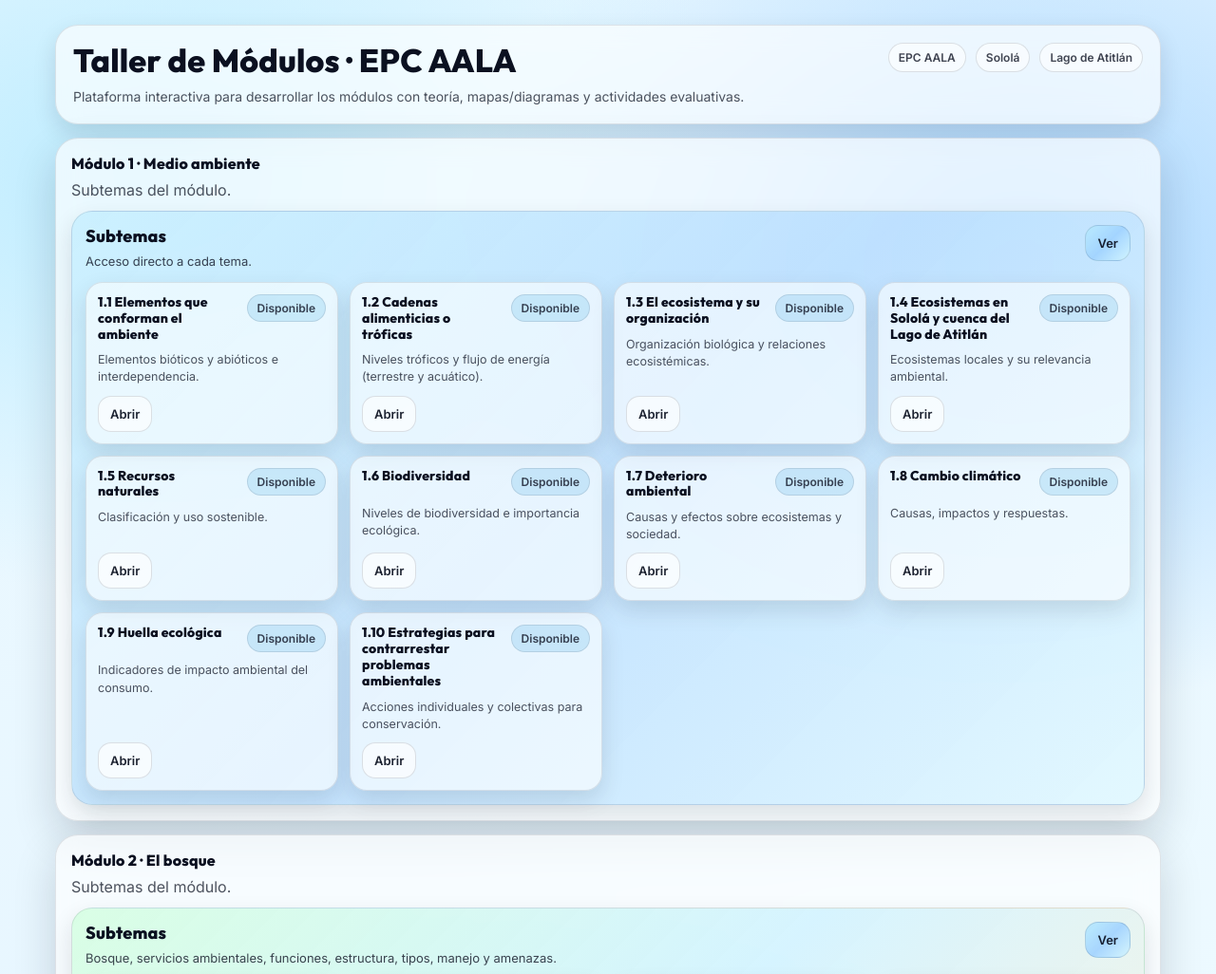
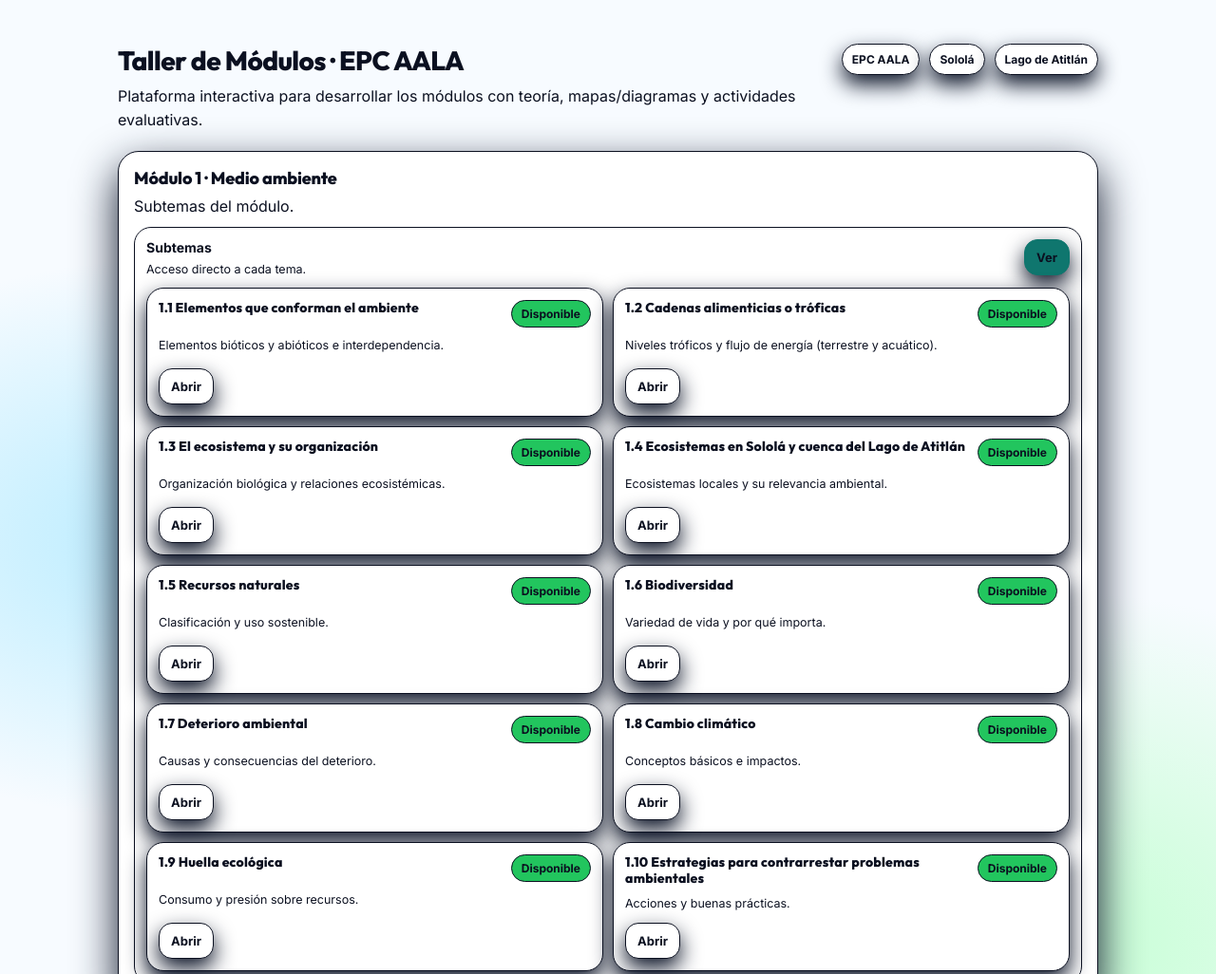
Before and after one commit to geograficaaala/Taller-de-modulos-EPC-AALA, a plain HTML site: page index.html in a window 1280 px wide. Shown: the top 1026 px of the page at 95% size. Drawn offline with Linux system fonts and the light colour scheme; no server answers.

Commit message:
Add files via upload

```diff
--- a/index.html
+++ b/index.html
@@ -2,118 +2,103 @@
 <html lang="es">
 <head>
   <meta charset="utf-8" />
-  <meta name="viewport" content="width=device-width,initial-scale=1" />
+  <meta name="viewport" content="width=device-width, initial-scale=1" />
   <title>Taller de Módulos · EPC AALA</title>
 
   <link rel="preconnect" href="https://fonts.googleapis.com">
   <link rel="preconnect" href="https://fonts.gstatic.com" crossorigin>
-  <link href="https://fonts.googleapis.com/css2?family=Outfit:wght@600;700;800&family=Inter:wght@400;500;600&display=swap" rel="stylesheet">
+  <link href="https://fonts.googleapis.com/css2?family=Outfit:wght@400;600;700;800&family=Inter:wght@400;600;700&display=swap" rel="stylesheet">
 
   <style>
     :root{
-      --ink:#0b1020;
-      --muted:rgba(11,16,32,.72);
-      --glass:rgba(255,255,255,.66);
-      --stroke:rgba(11,16,32,.10);
-      --shadow:0 18px 45px rgba(11,16,32,.16);
-      --shadow-soft:0 10px 24px rgba(11,16,32,.12);
-      --radius:24px;
+      --ink: rgba(11,16,32,92);
+      --muted: rgba(11,16,32,70);
+      --card: rgba(255,255,255,72);
+      --stroke: rgba(11,16,32,10);
+      --shadow: 0 18px 45px rgba(15,23,42,10);
+      --shadow-soft: 0 10px 22px rgba(15,23,42,08);
+      --radius: 22px;
 
-      --ok: rgba(45, 160, 220, .18);
-      --warn: rgba(120, 190, 255, .18);
+      --ok: rgba(34,197,94,14);
+      --warn: rgba(245,158,11,15);
+      --accent: rgba(15,118,110,12);
+
+      --bgA: rgba(180,235,255,55);
+      --bgB: rgba(195,255,210,35);
+      --bgC: rgba(225,215,255,35);
     }
+
     *{ box-sizing:border-box; }
-
     body{
       margin:0;
-      color:var(--ink);
-      font-family: Inter, system-ui, -apple-system, Segoe UI, Roboto, Arial, sans-serif;
-
+      font-family: Inter, ui-sans-serif, system-ui, -apple-system, Segoe UI, Roboto, Helvetica, Arial;
+      color: var(--ink);
       background:
-        radial-gradient(1100px 760px at 12% 12%, rgba(185, 235, 255, .92), transparent 58%),
-        radial-gradient(980px 760px at 84% 18%, rgba(160, 210, 255, .90), transparent 62%),
-        radial-gradient(1200px 920px at 48% 96%, rgba(210, 245, 255, .88), transparent 58%),
-        linear-gradient(135deg, #ecf9ff 0%, #e7f6ff 45%, #effbff 100%);
-
-      min-height:100vh;
+        radial-gradient(900px 500px at 18% 20%, var(--bgA), transparent 60%),
+        radial-gradient(900px 600px at 85% 35%, var(--bgB), transparent 62%),
+        radial-gradient(850px 650px at 35% 95%, var(--bgC), transparent 60%),
+        #f7fbff;
     }
 
-    .wrap{ max-width: 1200px; margin: 0 auto; padding: 26px 18px 64px; }
+    .wrap{ max-width: 1100px; margin: 0 auto; padding: 28px 16px 40px; }
 
     header{
+      display:flex;
+      align-items:flex-start;
+      justify-content:space-between;
+      gap: 14px;
+      padding: 18px 18px 10px;
+    }
+
+    .title{
+      margin: 0 0 8px;
+      font-family: Outfit, Inter, system-ui;
+      font-weight: 800;
+      letter-spacing: -0.02em;
+      font-size: 28px;
+    }
+
+    .subtitle{ margin:0; color: var(--muted); line-height:1.55; max-width: 72ch; }
+
+    .pillRow{ display:flex; gap:10px; flex-wrap:wrap; justify-content:flex-end; }
+    .pill{
       border: 1px solid var(--stroke);
-      background: var(--glass);
+      background: rgba(255,255,255,55);
+      border-radius: 999px;
+      padding: 8px 10px;
+      font-weight: 700;
+      font-size: 12px;
+      color: rgba(11,16,32,72);
+      box-shadow: var(--shadow-soft);
+    }
+
+    main.stack{ display:grid; gap: 14px; padding: 10px 18px 0; }
+
+    .card{
+      border: 1px solid var(--stroke);
+      background: var(--card);
       border-radius: var(--radius);
-      box-shadow: var(--shadow-soft);
-      backdrop-filter: blur(12px);
-      padding: 18px;
-      display:flex;
-      justify-content:space-between;
-      align-items:flex-start;
-      gap: 12px;
-      flex-wrap:wrap;
+      box-shadow: var(--shadow);
+      padding: 16px;
+      overflow:hidden;
     }
-    .title{
+
+    h2{
       margin:0;
       font-family: Outfit, Inter, system-ui;
       font-weight: 800;
-      font-size: clamp(22px, 2.7vw, 34px);
-      line-height: 1.12;
-      letter-spacing:.2px;
-    }
-    .subtitle{
-      margin: 8px 0 0;
-      color: var(--muted);
-      font-size: 14px;
-      line-height: 1.5;
-      max-width: 90ch;
+      font-size: 18px;
+      letter-spacing: -.01em;
     }
 
-    .pillRow{ display:flex; gap:10px; flex-wrap:wrap; align-items:center; }
-    .pill{
-      display:inline-flex;
-      align-items:center;
-      gap:8px;
-      padding: 7px 10px;
-      border-radius: 999px;
-      border: 1px solid rgba(11,16,32,.12);
-      background: rgba(255,255,255,.58);
-      font-weight: 800;
-      font-size: 12px;
-      color: rgba(11,16,32,.78);
-      white-space: nowrap;
-    }
-
-    .stack{ margin-top: 14px; display:grid; gap: 14px; }
-
-    .card{
-      border:1px solid var(--stroke);
-      background: var(--glass);
-      border-radius: var(--radius);
-      box-shadow: var(--shadow);
-      backdrop-filter: blur(12px);
-      padding: 16px;
-    }
-    .card h2{
-      margin:0;
-      font-family: Outfit, Inter, system-ui;
-      font-weight: 800;
-      font-size: 16px;
-      letter-spacing:.2px;
-    }
     .muted{ color: var(--muted); }
 
     .moduleHero{
       margin-top: 12px;
-      border-radius: 22px;
-      border: 1px solid rgba(11,16,32,.10);
-      background: linear-gradient(135deg,
-        rgba(185,235,255,.62),
-        rgba(160,210,255,.58),
-        rgba(210,245,255,.56)
-      );
-      padding: 14px;
-      box-shadow: var(--shadow-soft);
+      border-radius: 18px;
+      border: 1px solid rgba(11,16,32,10);
+      background: linear-gradient(135deg, rgba(255,255,255,75), rgba(255,255,255,35));
+      padding: 12px;
     }
 
     .moduleTop{
@@ -122,63 +107,45 @@
       justify-content:space-between;
       gap: 12px;
       flex-wrap:wrap;
+      margin-bottom: 10px;
     }
-    .moduleName{
-      margin:0;
-      font-family: Outfit, Inter, system-ui;
-      font-weight: 800;
-      font-size: 18px;
-      letter-spacing:.2px;
-    }
-    .moduleMeta{
-      margin: 6px 0 0;
-      color: rgba(11,16,32,.78);
-      font-size: 13px;
-      line-height: 1.45;
-      max-width: 90ch;
-    }
+    .moduleName{ margin:0; font-weight: 900; font-size: 14px; }
+    .moduleMeta{ margin:6px 0 0; color: rgba(11,16,32,72); font-size: 12.5px; line-height: 1.45; max-width: 70ch; }
 
     .btn{
+      border: 1px solid var(--stroke);
+      background: rgba(255,255,255,65);
+      color: rgba(11,16,32,86);
+      padding: 10px 12px;
+      border-radius: 14px;
+      text-decoration:none;
+      font-weight: 800;
+      font-size: 13px;
+      box-shadow: var(--shadow-soft);
+      user-select:none;
       display:inline-flex;
       align-items:center;
-      justify-content:center;
-      padding: 10px 12px;
-      border-radius: 14px;
-      border: 1px solid rgba(11,16,32,.12);
-      background: rgba(255,255,255,.62);
-      color: rgba(11,16,32,.92);
-      font-weight: 800;
-      text-decoration:none;
-      font-size: 13px;
-      transition: transform .08s ease, background .12s ease, border-color .12s ease;
-      cursor:pointer;
-      user-select:none;
-      white-space: nowrap;
+      gap: 8px;
+      transition: transform .08s ease;
     }
-    .btn:hover{ background: rgba(255,255,255,.80); border-color: rgba(11,16,32,.18); }
     .btn:active{ transform: translateY(1px); }
-
     .btn.primary{
-      background: linear-gradient(135deg,
-        rgba(185,235,255,.92),
-        rgba(160,210,255,.90),
-        rgba(210,245,255,.90)
-      );
+      background: var(--accent);
+      border-color: rgba(15,118,110,22);
     }
 
     .subGrid{
-      margin-top: 12px;
       display:grid;
-      grid-template-columns: repeat(4, 1fr);
-      gap: 12px;
+      grid-template-columns: repeat(2, 1fr);
+      gap: 10px;
     }
-    @media (max-width: 1020px){ .subGrid{ grid-template-columns: repeat(2, 1fr); } }
+    @media (max-width: 920px){ .subGrid{ grid-template-columns: repeat(2, 1fr); } }
     @media (max-width: 560px){ .subGrid{ grid-template-columns: 1fr; } }
 
     .subCard{
       border-radius: 18px;
-      border: 1px solid rgba(11,16,32,.10);
-      background: rgba(255,255,255,.58);
+      border: 1px solid rgba(11,16,32,10);
+      background: rgba(255,255,255,58);
       padding: 12px;
       box-shadow: var(--shadow-soft);
       display:flex;
@@ -205,11 +172,11 @@
       align-items:center;
       padding: 6px 10px;
       border-radius: 999px;
-      border: 1px solid rgba(11,16,32,.10);
+      border: 1px solid rgba(11,16,32,10);
       font-weight: 800;
       font-size: 12px;
-      color: rgba(11,16,32,.78);
-      background: rgba(255,255,255,.60);
+      color: rgba(11,16,32,78);
+      background: rgba(255,255,255,60);
       white-space: nowrap;
     }
     .tag.ok{ background: var(--ok); }
@@ -217,7 +184,7 @@
 
     .subDesc{
       margin:0;
-      color: rgba(11,16,32,.72);
+      color: rgba(11,16,32,72);
       font-size: 12.5px;
       line-height: 1.45;
     }
@@ -237,7 +204,7 @@
 
     footer{
       margin-top: 14px;
-      color: rgba(11,16,32,.62);
+      color: rgba(11,16,32,62);
       font-size: 12px;
       line-height: 1.4;
       text-align:center;
@@ -337,7 +304,7 @@
                 <h4 class="subTitle">1.6 Biodiversidad</h4>
                 <span class="tag todo" data-file="1-6.html">Próximamente</span>
               </div>
-              <p class="subDesc">Niveles de biodiversidad e importancia ecológica.</p>
+              <p class="subDesc">Variedad de vida y por qué importa.</p>
               <div class="subActions">
                 <a class="btn" href="1-6.html" aria-disabled="true">Abrir</a>
               </div>
@@ -348,7 +315,7 @@
                 <h4 class="subTitle">1.7 Deterioro ambiental</h4>
                 <span class="tag todo" data-file="1-7.html">Próximamente</span>
               </div>
-              <p class="subDesc">Causas y efectos sobre ecosistemas y sociedad.</p>
+              <p class="subDesc">Causas y consecuencias del deterioro.</p>
               <div class="subActions">
                 <a class="btn" href="1-7.html" aria-disabled="true">Abrir</a>
               </div>
@@ -359,7 +326,7 @@
                 <h4 class="subTitle">1.8 Cambio climático</h4>
                 <span class="tag todo" data-file="1-8.html">Próximamente</span>
               </div>
-              <p class="subDesc">Causas, impactos y respuestas.</p>
+              <p class="subDesc">Conceptos básicos e impactos.</p>
               <div class="subActions">
                 <a class="btn" href="1-8.html" aria-disabled="true">Abrir</a>
               </div>
@@ -370,7 +337,7 @@
                 <h4 class="subTitle">1.9 Huella ecológica</h4>
                 <span class="tag todo" data-file="1-9.html">Próximamente</span>
               </div>
-              <p class="subDesc">Indicadores de impacto ambiental del consumo.</p>
+              <p class="subDesc">Consumo y presión sobre recursos.</p>
               <div class="subActions">
                 <a class="btn" href="1-9.html" aria-disabled="true">Abrir</a>
               </div>
@@ -381,7 +348,7 @@
                 <h4 class="subTitle">1.10 Estrategias para contrarrestar problemas ambientales</h4>
                 <span class="tag todo" data-file="1-10.html">Próximamente</span>
               </div>
-              <p class="subDesc">Acciones individuales y colectivas para conservación.</p>
+              <p class="subDesc">Acciones y buenas prácticas.</p>
               <div class="subActions">
                 <a class="btn" href="1-10.html" aria-disabled="true">Abrir</a>
               </div>
@@ -395,11 +362,11 @@
         <h2>Módulo 2 · El bosque</h2>
         <p class="muted" style="margin:8px 0 0;">Subtemas del módulo.</p>
 
-        <div class="moduleHero" style="background: linear-gradient(135deg, rgba(195,255,210,.58), rgba(180,235,255,.50), rgba(255,235,190,.48));">
+        <div class="moduleHero" style="background: linear-gradient(135deg, rgba(210,255,225,55), rgba(255,255,255,35));">
           <div class="moduleTop">
             <div>
               <h3 class="moduleName">Subtemas</h3>
-              <p class="moduleMeta">Bosque, servicios ambientales, funciones, estructura, tipos, manejo y amenazas.</p>
+              <p class="moduleMeta">Bosque, plantación, reforestación, bienes y servicios ambientales, funciones, estructura, tipos, manejo y amenazas.</p>
             </div>
             <a class="btn primary" href="#subtemas2">Ver</a>
           </div>
@@ -471,12 +438,121 @@
         </div>
       </section>
 
+      <!-- ✅ MÓDULO 3 ACTIVADO -->
+      <section class="card">
+        <h2>Módulo 3 · El agua y las cuencas hidrográficas</h2>
+        <p class="muted" style="margin:8px 0 0;">Subtemas del módulo.</p>
+
+        <div class="moduleHero" style="background: linear-gradient(135deg, rgba(180,235,255,55), rgba(195,255,210,40), rgba(225,215,255,45));">
+          <div class="moduleTop">
+            <div>
+              <h3 class="moduleName">Subtemas</h3>
+              <p class="moduleMeta">Ciclo del agua, fuentes, cuencas hidrográficas, vida acuática, calidad del agua y salud.</p>
+            </div>
+            <a class="btn primary" href="#subtemas3">Ver</a>
+          </div>
+
+          <div class="subGrid" id="subtemas3">
+            <div class="subCard ghost">
+              <div class="subTop">
+                <h4 class="subTitle">3.1 El ciclo del agua</h4>
+                <span class="tag todo" data-file="3-1.html">Próximamente</span>
+              </div>
+              <p class="subDesc">Cómo el agua cambia de estado y se mueve en la naturaleza (ciclo hidrológico).</p>
+              <div class="subActions"><a class="btn" href="3-1.html" aria-disabled="true">Abrir</a></div>
+            </div>
+
+            <div class="subCard ghost">
+              <div class="subTop">
+                <h4 class="subTitle">3.2 Fuentes de agua</h4>
+                <span class="tag todo" data-file="3-2.html">Próximamente</span>
+              </div>
+              <p class="subDesc">Ríos, lagos, aguas subterráneas y otras fuentes.</p>
+              <div class="subActions"><a class="btn" href="3-2.html" aria-disabled="true">Abrir</a></div>
+            </div>
+
+            <div class="subCard ghost">
+              <div class="subTop">
+                <h4 class="subTitle">3.3 Cuencas hidrográficas y manejo integrado de cuencas</h4>
+                <span class="tag todo" data-file="3-3.html">Próximamente</span>
+              </div>
+              <p class="subDesc">Qué es una cuenca y por qué todo está conectado.</p>
+              <div class="subActions"><a class="btn" href="3-3.html" aria-disabled="true">Abrir</a></div>
+            </div>
+
+            <div class="subCard ghost">
+              <div class="subTop">
+                <h4 class="subTitle">3.4 Manejo integrado de cuencas</h4>
+                <span class="tag todo" data-file="3-4.html">Próximamente</span>
+              </div>
+              <p class="subDesc">Acciones coordinadas para cuidar agua, suelo y bosque.</p>
+              <div class="subActions"><a class="btn" href="3-4.html" aria-disabled="true">Abrir</a></div>
+            </div>
+
+            <div class="subCard ghost">
+              <div class="subTop">
+                <h4 class="subTitle">3.5 Cuencas hidrográficas en el departamento de Sololá</h4>
+                <span class="tag todo" data-file="3-5.html">Próximamente</span>
+              </div>
+              <p class="subDesc">Principales cuencas que intervienen en Sololá y su importancia.</p>
+              <div class="subActions"><a class="btn" href="3-5.html" aria-disabled="true">Abrir</a></div>
+            </div>
+
+            <div class="subCard ghost">
+              <div class="subTop">
+                <h4 class="subTitle">3.6 Vida acuática</h4>
+                <span class="tag todo" data-file="3-6.html">Próximamente</span>
+              </div>
+              <p class="subDesc">Biodiversidad en ríos, lagos y humedales.</p>
+              <div class="subActions"><a class="btn" href="3-6.html" aria-disabled="true">Abrir</a></div>
+            </div>
+
+            <div class="subCard ghost">
+              <div class="subTop">
+                <h4 class="subTitle">3.7 Calidad del agua del Lago de Atitlán</h4>
+                <span class="tag todo" data-file="3-7.html">Próximamente</span>
+              </div>
+              <p class="subDesc">Indicadores básicos de calidad del agua y su interpretación.</p>
+              <div class="subActions"><a class="btn" href="3-7.html" aria-disabled="true">Abrir</a></div>
+            </div>
+
+            <div class="subCard ghost">
+              <div class="subTop">
+                <h4 class="subTitle">3.8 Fuentes de contaminación del agua y sus efectos</h4>
+                <span class="tag todo" data-file="3-8.html">Próximamente</span>
+              </div>
+              <p class="subDesc">Contaminación microbiológica, química y más.</p>
+              <div class="subActions"><a class="btn" href="3-8.html" aria-disabled="true">Abrir</a></div>
+            </div>
+
+            <div class="subCard ghost">
+              <div class="subTop">
+                <h4 class="subTitle">3.9 Efectos de la contaminación en el agua</h4>
+                <span class="tag todo" data-file="3-9.html">Próximamente</span>
+              </div>
+              <p class="subDesc">Impactos en ecosistemas, economía y bienestar.</p>
+              <div class="subActions"><a class="btn" href="3-9.html" aria-disabled="true">Abrir</a></div>
+            </div>
+
+            <div class="subCard ghost">
+              <div class="subTop">
+                <h4 class="subTitle">3.10 La calidad del agua y los efectos en la salud</h4>
+                <span class="tag todo" data-file="3-10.html">Próximamente</span>
+              </div>
+              <p class="subDesc">Relación entre agua segura y enfermedades.</p>
+              <div class="subActions"><a class="btn" href="3-10.html" aria-disabled="true">Abrir</a></div>
+            </div>
+          </div>
+        </div>
+      </section>
+
       <footer>EPC AALA</footer>
     </main>
   </div>
 
   <script>
     (async () => {
+      // ✅ FIX: antes estaba mal escrito. Debe ser "..."
       const tags = [...document.querySelectorAll('[data-file]')];
       const base = location.href.replace(/\/index\.html.*$/,'/').replace(/#.*$/,'');
 
```
